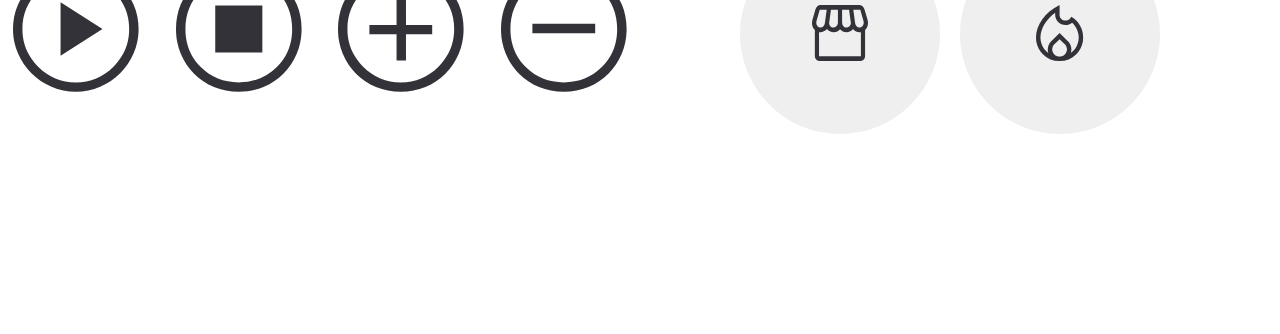
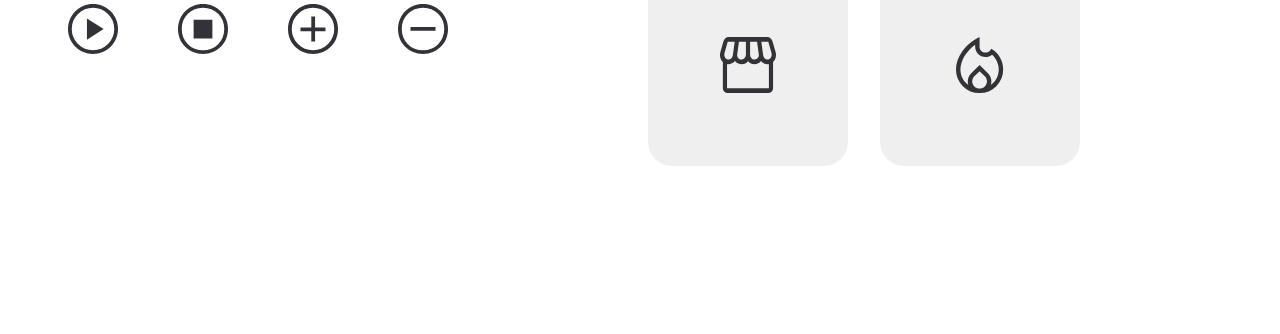
Before and after one commit to DanFerrari/focus-timer-1.0, a plain HTML site: page index.html in a window 1280 px wide. Shown: the part 466-800 px from the top of the page. Drawn offline with Linux system fonts and the light colour scheme.

Commit message:
Change Settings

```diff
--- a/css/index.css
+++ b/css/index.css
@@ -41,6 +41,7 @@ grid-template-rows: 1fr;
 
 
   display: grid;
+  justify-self: right;
 
 
 
@@ -52,19 +53,18 @@ grid-template-rows: 1fr;
   width: 100%;
   text-align: center;
 
-  font-size: clamp(10rem,10rem + 5vw,30rem);
+  font-size: 12rem;
   font-family: 'Roboto';
   color: var(--color-primary);
 }
 
 .control{
-display: grid;
-grid-template-rows: 1fr;
-grid-template-columns: 1fr 1fr 1fr 1fr;
-gap: 1rem;
-
-align-self:start;
-
+display: flex;
+flex-direction: row;
+justify-content: center;
+align-items: flex-start;
+gap: 6rem;
+margin-top: 2rem;
 
 
 
@@ -81,17 +81,21 @@ background-color: transparent;
 
 .control button svg{
 
-  height:30rem;
-  width: clamp(10rem,10rem + 2vw,15rem);
+  height:5rem;
+  width: 5rem;
 
 }
 
 .sons{
 
+ justify-self: start;
 display: grid;
-grid-template-columns: 1fr 1fr;
-grid-template-rows: 1fr 1fr;
-padding: 20rem 10rem;
+grid-template-areas: 'a b'
+'c d';
+
+padding: 20rem;
+
+gap: 3.2rem;
 
 
 }
@@ -102,10 +106,7 @@ border: none;
 height: 20rem;
 width: 20rem;
 
-border-radius: 15rem;
-
-
-
+border-radius:2.4rem;
 }
 
 
```
